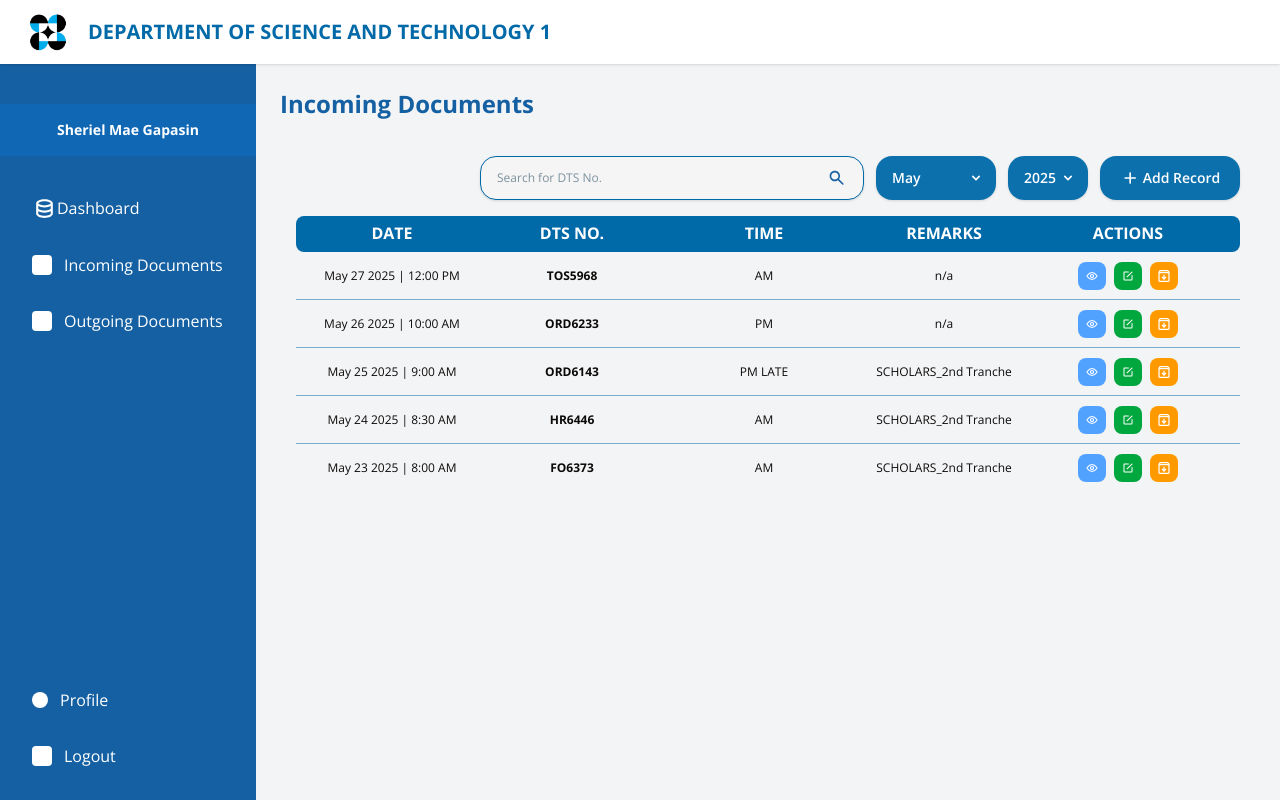
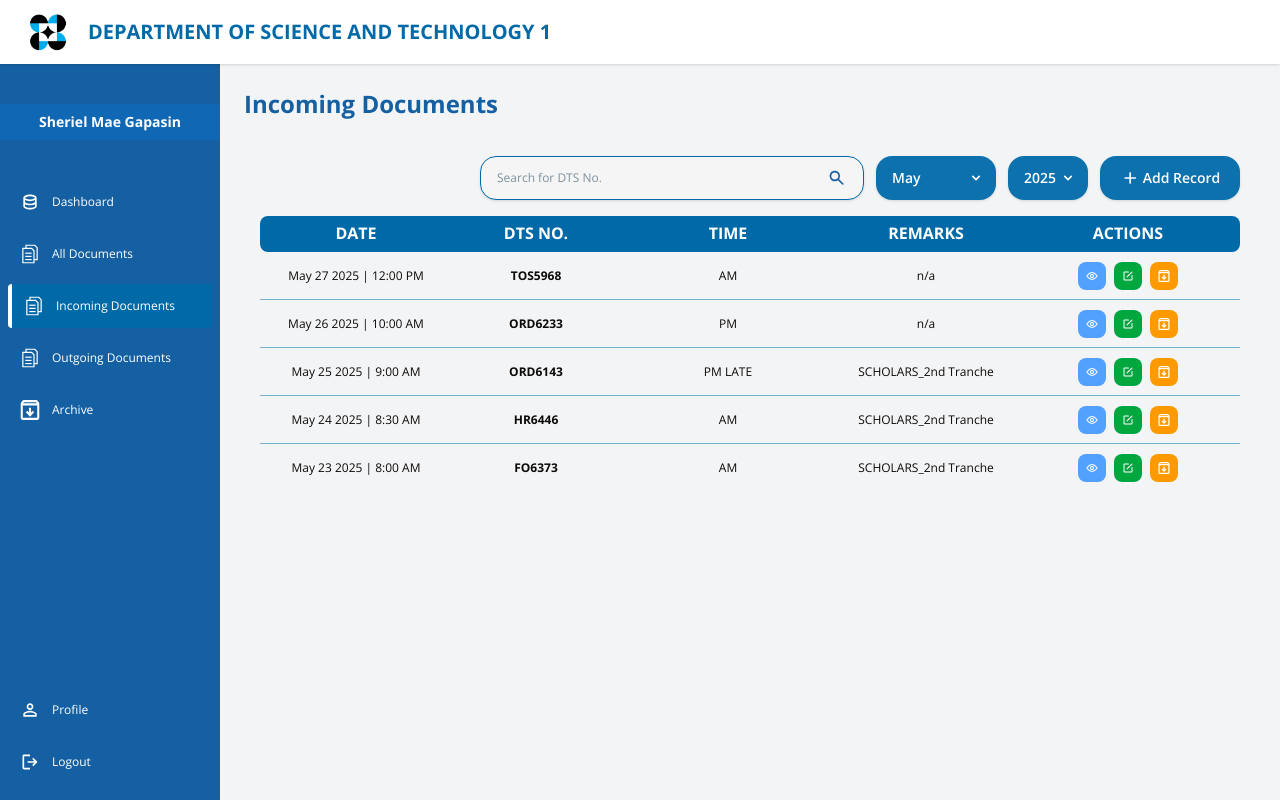
Before and after one commit to zholzxszs/DOST-Outgoing-Budget-System, a React (Vite) app in the folder frontend/: page /incoming in a window 1280 px wide. Built offline with nearby package versions, Linux system fonts and the light colour scheme.

Commit message:
final layout sidebar

```diff
--- a/frontend/src/Components/sidebar.jsx
+++ b/frontend/src/Components/sidebar.jsx
@@ -1,59 +1,264 @@
-import { Link } from 'react-router-dom';
+import { Link, useLocation } from 'react-router-dom';
 
 function Sidebar() {
+  const location = useLocation();
+
+  const isActive = (path) => location.pathname === path;
+
+  const handleLogout = () => {
+    console.log('Logout clicked');
+    // localStorage.removeItem('token');
+    // navigate('/login');
+  };
+
   return (
-    <div className="w-64 h-full text-white flex flex-col" style={{backgroundColor: '#1460A2'}}>
-      {/* User Name */}
-      <div className="py-4 text-center text-sm font-bold mt-10" style={{ backgroundColor: '#1068B5'}}>
+    <div
+      className="w-55 h-screen text-white flex flex-col"
+      style={{ backgroundColor: '#1460A2' }}
+    >
+      {/* Top section - scrollable content */}
+      <div className="flex-1 overflow-y-auto">
+        <div
+          className="py-2 text-center text-sm font-bold mt-10 mb-4"
+          style={{ backgroundColor: '#1068B5' }}
+        >
           Sheriel Mae Gapasin
         </div>
 
-      {/* Navigation Menu */}
-      <nav className="flex-1 px-6 py-8 space-y-4">
+        <nav className="px-2 py-6 space-y-2">
+          {/* Dashboard */}
           <Link
             to="/dashboard"
-          className="flex items-center gap-3 p-2 hover:bg-sky-600 rounded"
+            className={`flex items-center gap-3 p-3 rounded transition-colors duration-200 ${
+              isActive('/dashboard')
+                ? 'bg-sky-700 border-l-4 border-white'
+                : 'hover:bg-sky-600'
+            }`}
           >
-          <div className='flex justify-center'>
-            <img src="/dashboardIcon.svg" alt="Dashboard Icon" />
-            <span className="text-base">Dashboard</span>
+            <div className="flex items-center gap-3">
+              <img
+                src="/dashboardIcon.svg"
+                alt="Dashboard Icon"
+                className="w-5 h-5"
+                onError={(e) => {
+                  e.target.style.display = 'none';
+                  e.target.nextSibling.style.display = 'block';
+                }}
+              />
+              <svg
+                className="w-5 h-5 hidden"
+                fill="currentColor"
+                viewBox="0 0 20 20"
+              >
+                <path d="M3 4a1 1 0 011-1h12a1 1 0 110 2H4a1 1 0 01-1-1zm0 4a1 1 0 011-1h12a1 1 0 110 2H4a1 1 0 01-1-1zm0 4a1 1 0 011-1h12a1 1 0 110 2H4a1 1 0 01-1-1z" />
+              </svg>
+              <span className="text-xs">Dashboard</span>
             </div>
           </Link>
 
+          {/* All Documents */}
+          <Link
+            to="/documents"
+            className={`flex items-center gap-3 p-3 rounded transition-colors duration-200 ${
+              isActive('/documents')
+                ? 'bg-sky-700 border-l-4 border-white'
+                : 'hover:bg-sky-600'
+            }`}
+          >
+            <div className="flex items-center gap-3">
+              <img
+                src="/documentIcon.svg"
+                alt="Document Icon"
+                className="w-5 h-5"
+                onError={(e) => {
+                  e.target.style.display = 'none';
+                  e.target.nextSibling.style.display = 'block';
+                }}
+              />
+              <svg
+                className="w-5 h-5 hidden"
+                fill="currentColor"
+                viewBox="0 0 20 20"
+              >
+                <path
+                  fillRule="evenodd"
+                  d="M4 4a2 2 0 012-2h4.586A2 2 0 0112 2.586L15.414 6A2 2 0 0116 7.414V16a2 2 0 01-2 2H6a2 2 0 01-2-2V4zm2 6a1 1 0 011-1h6a1 1 0 110 2H7a1 1 0 01-1-1zm1 3a1 1 0 100 2h6a1 1 0 100-2H7z"
+                  clipRule="evenodd"
+                />
+              </svg>
+              <span className="text-xs">All Documents</span>
+            </div>
+          </Link>
+
+          {/* Incoming Documents */}
           <Link
             to="/incoming"
-          className="flex items-center gap-3 p-2 hover:bg-sky-600 rounded"
+            className={`flex items-center gap-3 p-3 rounded transition-colors duration-200 ${
+              isActive('/incoming')
+                ? 'bg-sky-700 border-l-4 border-white'
+                : 'hover:bg-sky-600'
+            }`}
           >
-          <div className="w-5 h-5 bg-white rounded-sm" />
-          <span className="text-base">Incoming Documents</span>
+            <div className="flex items-center gap-3">
+              <img
+                src="/documentIcon.svg"
+                alt="Document Icon"
+                className="w-5 h-5"
+                onError={(e) => {
+                  e.target.style.display = 'none';
+                  e.target.nextSibling.style.display = 'block';
+                }}
+              />
+              <svg
+                className="w-5 h-5 hidden"
+                fill="currentColor"
+                viewBox="0 0 20 20"
+              >
+                <path
+                  fillRule="evenodd"
+                  d="M4 4a2 2 0 012-2h4.586A2 2 0 0112 2.586L15.414 6A2 2 0 0116 7.414V16a2 2 0 01-2 2H6a2 2 0 01-2-2V4zm2 6a1 1 0 011-1h6a1 1 0 110 2H7a1 1 0 01-1-1zm1 3a1 1 0 100 2h6a1 1 0 100-2H7z"
+                  clipRule="evenodd"
+                />
+              </svg>
+              <span className="text-xs">Incoming Documents</span>
+            </div>
           </Link>
 
+          {/* Outgoing Documents */}
           <Link
             to="/outgoing"
-          className="flex items-center gap-3 p-2 hover:bg-sky-600 rounded"
+            className={`flex items-center gap-3 p-3 rounded transition-colors duration-200 ${
+              isActive('/outgoing')
+                ? 'bg-sky-700 border-l-4 border-white'
+                : 'hover:bg-sky-600'
+            }`}
           >
-          <div className="w-5 h-5 bg-white rounded-sm" />
-          <span className="text-base">Outgoing Documents</span>
+            <div className="flex items-center gap-3">
+              <img
+                src="/documentIcon.svg"
+                alt="Document Icon"
+                className="w-5 h-5"
+                onError={(e) => {
+                  e.target.style.display = 'none';
+                  e.target.nextSibling.style.display = 'block';
+                }}
+              />
+              <svg
+                className="w-5 h-5 hidden"
+                fill="currentColor"
+                viewBox="0 0 20 20"
+              >
+                <path
+                  fillRule="evenodd"
+                  d="M4 4a2 2 0 012-2h4.586A2 2 0 0112 2.586L15.414 6A2 2 0 0116 7.414V16a2 2 0 01-2 2H6a2 2 0 01-2-2V4zm2 6a1 1 0 011-1h6a1 1 0 110 2H7a1 1 0 01-1-1zm1 3a1 1 0 100 2h6a1 1 0 100-2H7z"
+                  clipRule="evenodd"
+                />
+              </svg>
+              <span className="text-xs">Outgoing Documents</span>
+            </div>
+          </Link>
+
+          {/* Archive */}
+          <Link
+            to="/archive"
+            className={`flex items-center gap-3 p-3 rounded transition-colors duration-200 ${
+              isActive('/archive')
+                ? 'bg-sky-700 border-l-4 border-white'
+                : 'hover:bg-sky-600'
+            }`}
+          >
+            <div className="flex items-center gap-3">
+              <img
+                src="/archiveIcon.svg"
+                alt="Archive Icon"
+                className="w-5 h-5"
+                onError={(e) => {
+                  e.target.style.display = 'none';
+                  e.target.nextSibling.style.display = 'block';
+                }}
+              />
+              <svg
+                className="w-5 h-5 hidden"
+                fill="currentColor"
+                viewBox="0 0 20 20"
+              >
+                <path
+                  fillRule="evenodd"
+                  d="M4 4a2 2 0 012-2h4.586A2 2 0 0112 2.586L15.414 6A2 2 0 0116 7.414V16a2 2 0 01-2 2H6a2 2 0 01-2-2V4zm2 6a1 1 0 011-1h6a1 1 0 110 2H7a1 1 0 01-1-1zm1 3a1 1 0 100 2h6a1 1 0 100-2H7z"
+                  clipRule="evenodd"
+                />
+              </svg>
+              <span className="text-xs">Archive</span>
+            </div>
           </Link>
         </nav>
+      </div>
 
-      {/* Footer Links */}
-      <div className="px-6 py-6 space-y-4">
+      {/* Fixed bottom section - profile and logout */}
+      <div className="px-2 py-4 space-y-2 bg-[#1460A2] sticky bottom-0">
+        {/* Profile */}
         <Link
           to="/profile"
-          className="flex items-center gap-3 p-2 hover:bg-sky-600 rounded"
+          className={`flex items-center gap-3 p-3 rounded transition-colors duration-200 ${
+            isActive('/profile')
+              ? 'bg-sky-700 border-l-4 border-white'
+              : 'hover:bg-sky-600'
+          }`}
         >
-          <div className="w-4 h-4 bg-white rounded-full" />
-          <span className="text-base">Profile</span>
+          <div className="flex items-center gap-3">
+            <img
+              src="/profileIcon.svg"
+              alt="Profile Icon"
+              className="w-5 h-5"
+              onError={(e) => {
+                e.target.style.display = 'none';
+                e.target.nextSibling.style.display = 'block';
+              }}
+            />
+            <svg
+              className="w-5 h-5 hidden"
+              fill="currentColor"
+              viewBox="0 0 20 20"
+            >
+              <path
+                fillRule="evenodd"
+                d="M10 9a3 3 0 100-6 3 3 0 000 6zm-7 9a7 7 0 1114 0H3z"
+                clipRule="evenodd"
+              />
+            </svg>
+            <span className="text-xs">Profile</span>
+          </div>
         </Link>
 
-        <Link
-          to="/logout"
-          className="flex items-center gap-3 p-2 hover:bg-sky-600 rounded"
+        {/* Logout */}
+        <button
+          onClick={handleLogout}
+          className="flex items-center gap-3 p-3 rounded hover:bg-sky-600 transition-colors duration-200 w-full text-left cursor-pointer"
         >
-          <div className="w-5 h-5 bg-white rounded-sm" />
-          <span className="text-base">Logout</span>
-        </Link>
+          <div className="flex items-center gap-3">
+            <img
+              src="/logoutIcon.svg"
+              alt="Logout Icon"
+              className="w-5 h-5"
+              onError={(e) => {
+                e.target.style.display = 'none';
+                e.target.nextSibling.style.display = 'block';
+              }}
+            />
+            <svg
+              className="w-5 h-5 hidden"
+              fill="currentColor"
+              viewBox="0 0 20 20"
+            >
+              <path
+                fillRule="evenodd"
+                d="M3 3a1 1 0 00-1 1v12a1 1 0 102 0V4a1 1 0 00-1-1zm10.293 9.293a1 1 0 001.414 1.414l3-3a1 1 0 000-1.414l-3-3a1 1 0 10-1.414 1.414L14.586 9H7a1 1 0 100 2h7.586l-1.293 1.293z"
+                clipRule="evenodd"
+              />
+            </svg>
+            <span className="text-xs">Logout</span>
+          </div>
+        </button>
       </div>
     </div>
   );
```
Lines whose indentation alone changed are shown as unchanged.
